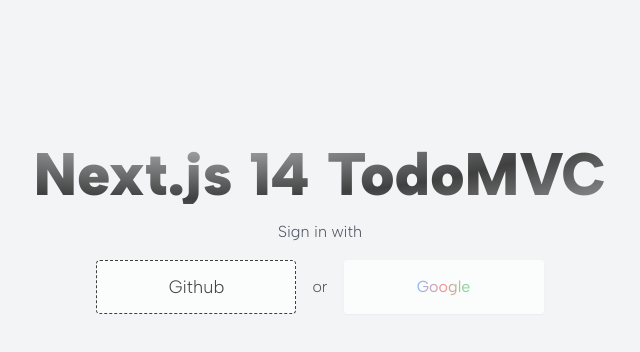
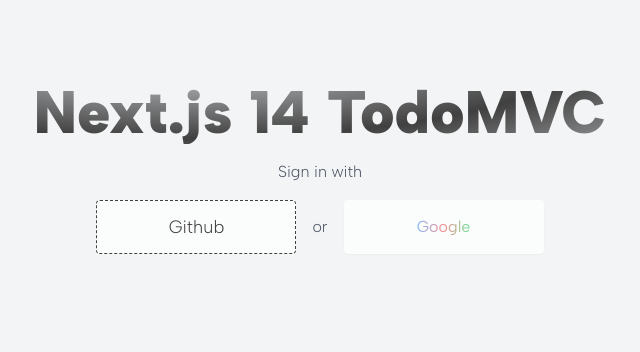
Before and after one commit to platypusrex/rsc-todomvc, a Next.js app: page /login in a window 1280 px wide. Shown: the top 352 px of the page, without its empty margins (320-960 px from the left). Built offline with nearby package versions, Linux system fonts and the light colour scheme; no server answers; what envalid would draw is missing.

Commit message:
one more change...

```diff
--- a/src/app/login/page.tsx
+++ b/src/app/login/page.tsx
@@ -4,9 +4,9 @@
 
 export default function Login() {
   return (
-    <main className="pt-36 flex h-screen w-full flex-col items-center bg-gray-100 px-2 md:px-0">
-      <h1 className="leading-[3.5rem] animate-bg-move mb-4 bg-[radial-gradient(ellipse_at_top,_var(--tw-gradient-stops))] from-gray-200 via-neutral-700 to-gray-200
-       bg-clip-text text-center text-5xl md:text-6xl font-black text-transparent"
+    <main className="pt-20 flex h-screen w-full flex-col items-center bg-gray-100 px-2 md:px-0">
+      <h1 className="leading-[4rem] animate-bg-move mb-4 bg-[radial-gradient(ellipse_at_top,_var(--tw-gradient-stops))] from-gray-200 via-neutral-700 to-gray-200
+       bg-clip-text text-center text-6xl font-black text-transparent"
       >
         Next.js 14 TodoMVC
       </h1>
```
